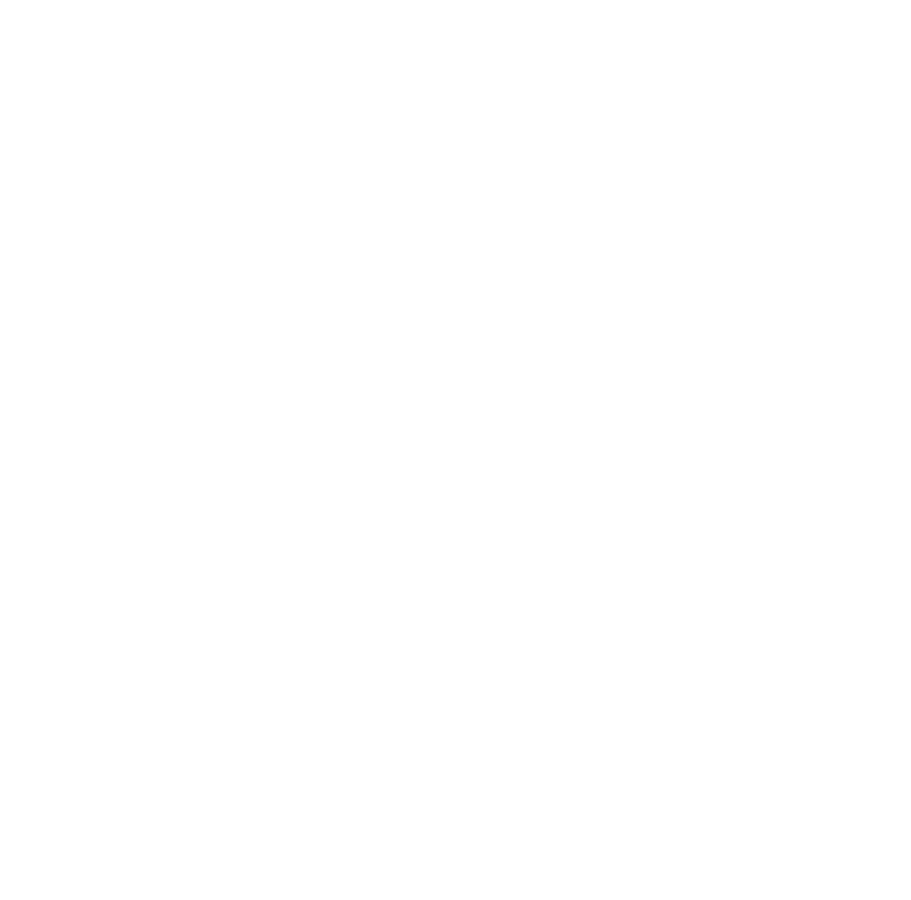
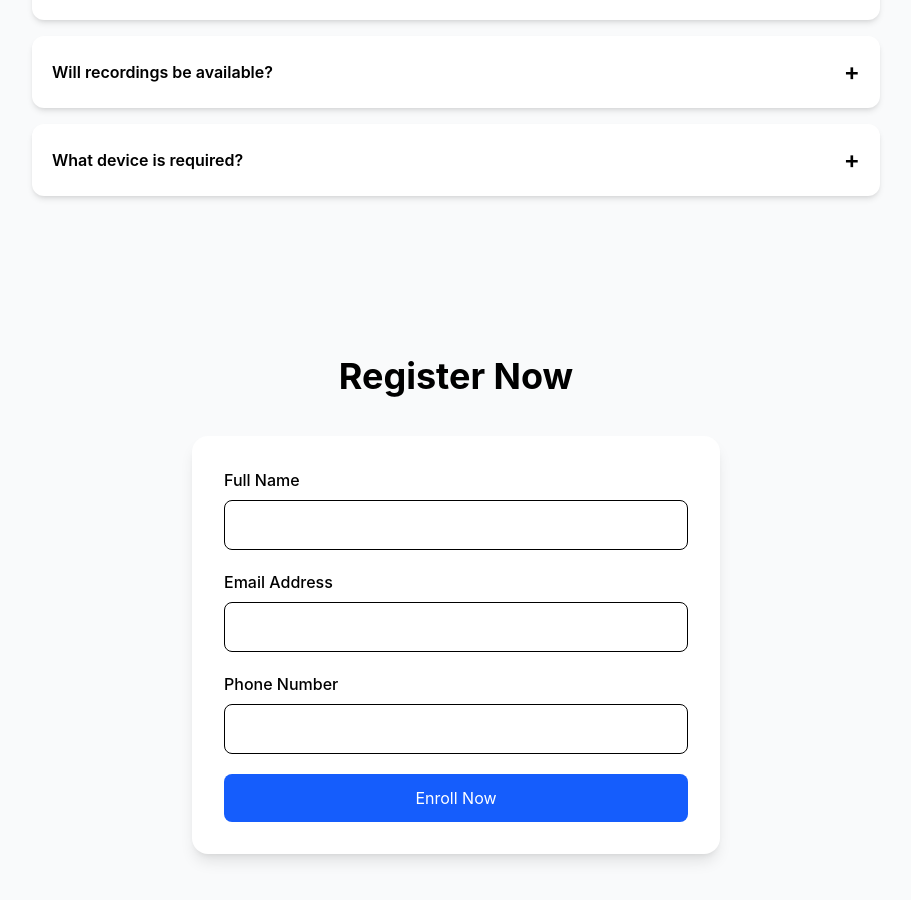
Before and after one commit to pranavramesh891-afk/workshop-app, a React (Vite) app: page / in a window 1280 px wide. Shown: the part 1960-2860 px from the top of the page, without its empty margins (184-1095 px from the left). Before the commit the page ends 1740 px from the top, so only its background shows below. Built offline with nearby package versions, Linux system fonts and the light colour scheme.

Commit message:
Add registration form with validation

```diff
--- a/src/components/RegistrationForm.jsx
+++ b/src/components/RegistrationForm.jsx
@@ -0,0 +1,152 @@
+import { useState } from "react";
+
+export default function RegistrationForm() {
+  const [formData, setFormData] = useState({
+    name: "",
+    email: "",
+    phone: "",
+  });
+
+  const [errors, setErrors] = useState({});
+  const [success, setSuccess] = useState("");
+  const [loading, setLoading] = useState(false);
+
+  const validate = () => {
+    let newErrors = {};
+
+    if (!formData.name.trim()) {
+      newErrors.name = "Name is required";
+    }
+
+    if (!formData.email.trim()) {
+      newErrors.email = "Email is required";
+    } else if (
+      !/^[A-Z0-9._%+-]+@[A-Z0-9.-]+\.[A-Z]{2,}$/i.test(formData.email)
+    ) {
+      newErrors.email = "Invalid email address";
+    }
+
+    if (!formData.phone.trim()) {
+      newErrors.phone = "Phone number is required";
+    } else if (!/^\d{10}$/.test(formData.phone)) {
+      newErrors.phone = "Phone number must be 10 digits";
+    }
+
+    setErrors(newErrors);
+    return Object.keys(newErrors).length === 0;
+  };
+
+  const handleChange = (e) => {
+    setFormData({
+      ...formData,
+      [e.target.name]: e.target.value,
+    });
+  };
+
+  const handleSubmit = async (e) => {
+    e.preventDefault();
+
+    if (!validate()) return;
+
+    setLoading(true);
+
+    setTimeout(() => {
+      setLoading(false);
+      setSuccess("Registration submitted successfully!");
+      setFormData({
+        name: "",
+        email: "",
+        phone: "",
+      });
+    }, 1500);
+  };
+
+  return (
+    <section id="register" className="py-20 bg-gray-50">
+      <div className="max-w-xl mx-auto px-6">
+        <h2 className="text-4xl font-bold text-center mb-10">
+          Register Now
+        </h2>
+
+        <form
+          onSubmit={handleSubmit}
+          className="bg-white p-8 rounded-2xl shadow-lg"
+        >
+          <div className="mb-5">
+            <label className="block mb-2 font-medium">
+              Full Name
+            </label>
+
+            <input
+              type="text"
+              name="name"
+              value={formData.name}
+              onChange={handleChange}
+              className="w-full border rounded-lg p-3"
+            />
+
+            {errors.name && (
+              <p className="text-red-500 text-sm mt-1">
+                {errors.name}
+              </p>
+            )}
+          </div>
+
+          <div className="mb-5">
+            <label className="block mb-2 font-medium">
+              Email Address
+            </label>
+
+            <input
+              type="email"
+              name="email"
+              value={formData.email}
+              onChange={handleChange}
+              className="w-full border rounded-lg p-3"
+            />
+
+            {errors.email && (
+              <p className="text-red-500 text-sm mt-1">
+                {errors.email}
+              </p>
+            )}
+          </div>
+
+          <div className="mb-5">
+            <label className="block mb-2 font-medium">
+              Phone Number
+            </label>
+
+            <input
+              type="text"
+              name="phone"
+              value={formData.phone}
+              onChange={handleChange}
+              className="w-full border rounded-lg p-3"
+            />
+
+            {errors.phone && (
+              <p className="text-red-500 text-sm mt-1">
+                {errors.phone}
+              </p>
+            )}
+          </div>
+
+          <button
+            type="submit"
+            disabled={loading}
+            className="w-full bg-blue-600 text-white py-3 rounded-lg hover:bg-blue-700 transition"
+          >
+            {loading ? "Submitting..." : "Enroll Now"}
+          </button>
+
+          {success && (
+            <p className="text-green-600 text-center mt-4">
+              {success}
+            </p>
+          )}
+        </form>
+      </div>
+    </section>
+  );
+}
--- a/src/components/faq.jsx
+++ b/src/components/faq.jsx
@@ -0,0 +1,62 @@
+import { useState } from "react";
+
+const faqs = [
+  {
+    question: "Do students need prior coding experience?",
+    answer:
+      "No. The workshop is beginner-friendly and designed for children with no prior coding experience.",
+  },
+  {
+    question: "Will recordings be available?",
+    answer:
+      "Yes. All workshop sessions will be recorded and shared with enrolled students.",
+  },
+  {
+    question: "What device is required?",
+    answer:
+      "A laptop or desktop with internet access is recommended.",
+  },
+];
+
+export default function FAQ() {
+  const [openIndex, setOpenIndex] = useState(null);
+
+  const toggleFAQ = (index) => {
+    setOpenIndex(openIndex === index ? null : index);
+  };
+
+  return (
+    <section className="py-20 bg-gray-50">
+      <div className="max-w-4xl mx-auto px-6">
+        <h2 className="text-4xl font-bold text-center mb-12">
+          Frequently Asked Questions
+        </h2>
+
+        <div className="space-y-4">
+          {faqs.map((faq, index) => (
+            <div
+              key={index}
+              className="bg-white rounded-xl shadow-md overflow-hidden"
+            >
+              <button
+                onClick={() => toggleFAQ(index)}
+                className="w-full flex justify-between items-center p-5 text-left font-semibold hover:bg-gray-50"
+              >
+                <span>{faq.question}</span>
+                <span className="text-2xl">
+                  {openIndex === index ? "−" : "+"}
+                </span>
+              </button>
+
+              {openIndex === index && (
+                <div className="px-5 pb-5 text-gray-600">
+                  {faq.answer}
+                </div>
+              )}
+            </div>
+          ))}
+        </div>
+      </div>
+    </section>
+  );
+}
--- a/src/pages/Home.jsx
+++ b/src/pages/Home.jsx
@@ -2,6 +2,8 @@
 import Hero from "../components/Hero";
 import WorkshopDetails from "../components/WorkshopDetails";
 import LearningOutcomes from "../components/LearningOutcomes";
+import FAQ from "../components/faq";
+import RegistrationForm from "../components/RegistrationForm";
 
 export default function Home() {
   return (
@@ -10,6 +12,8 @@
       <Hero />
       <WorkshopDetails />
       <LearningOutcomes />
+      <FAQ />
+      <RegistrationForm />
     </>
   );
 }
```
